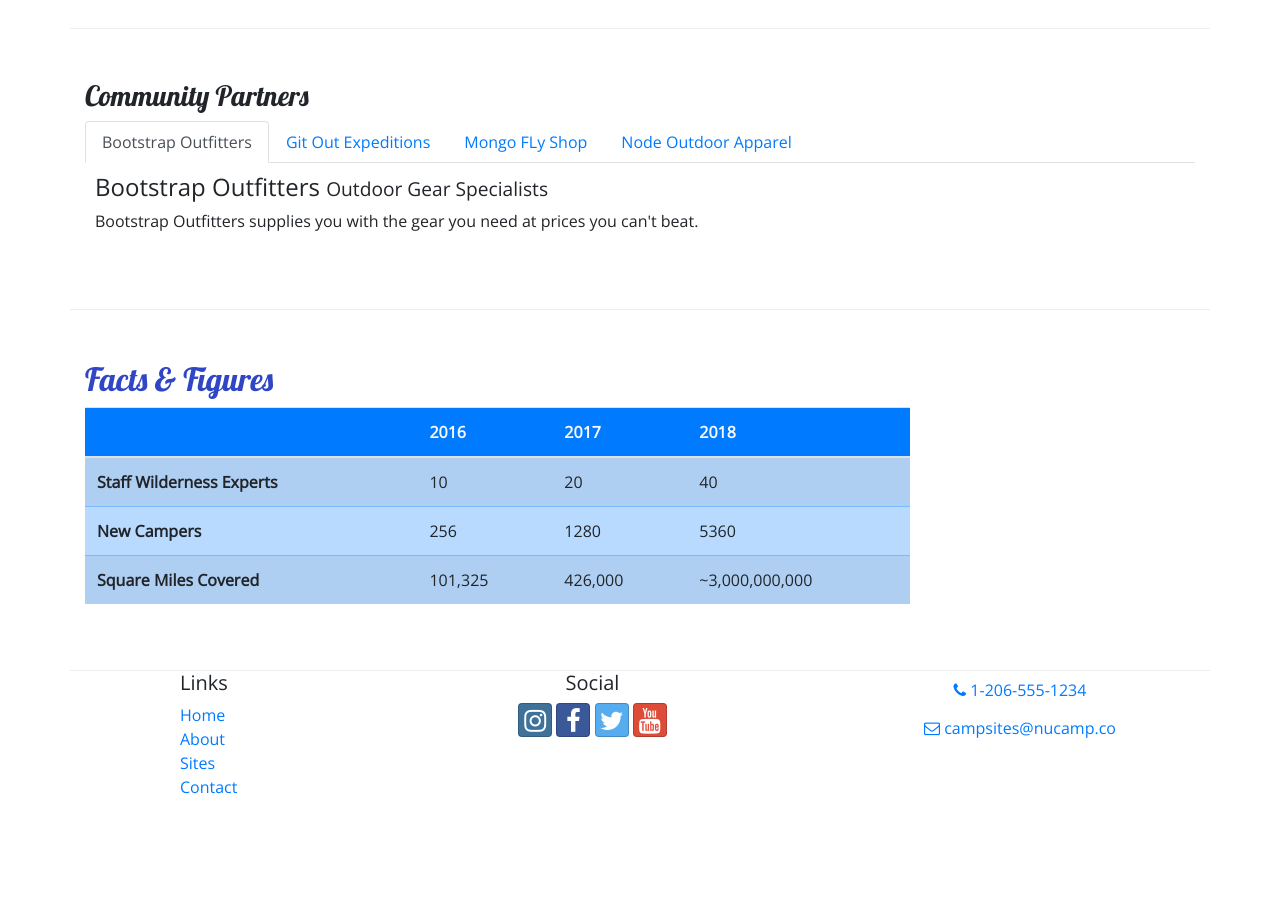
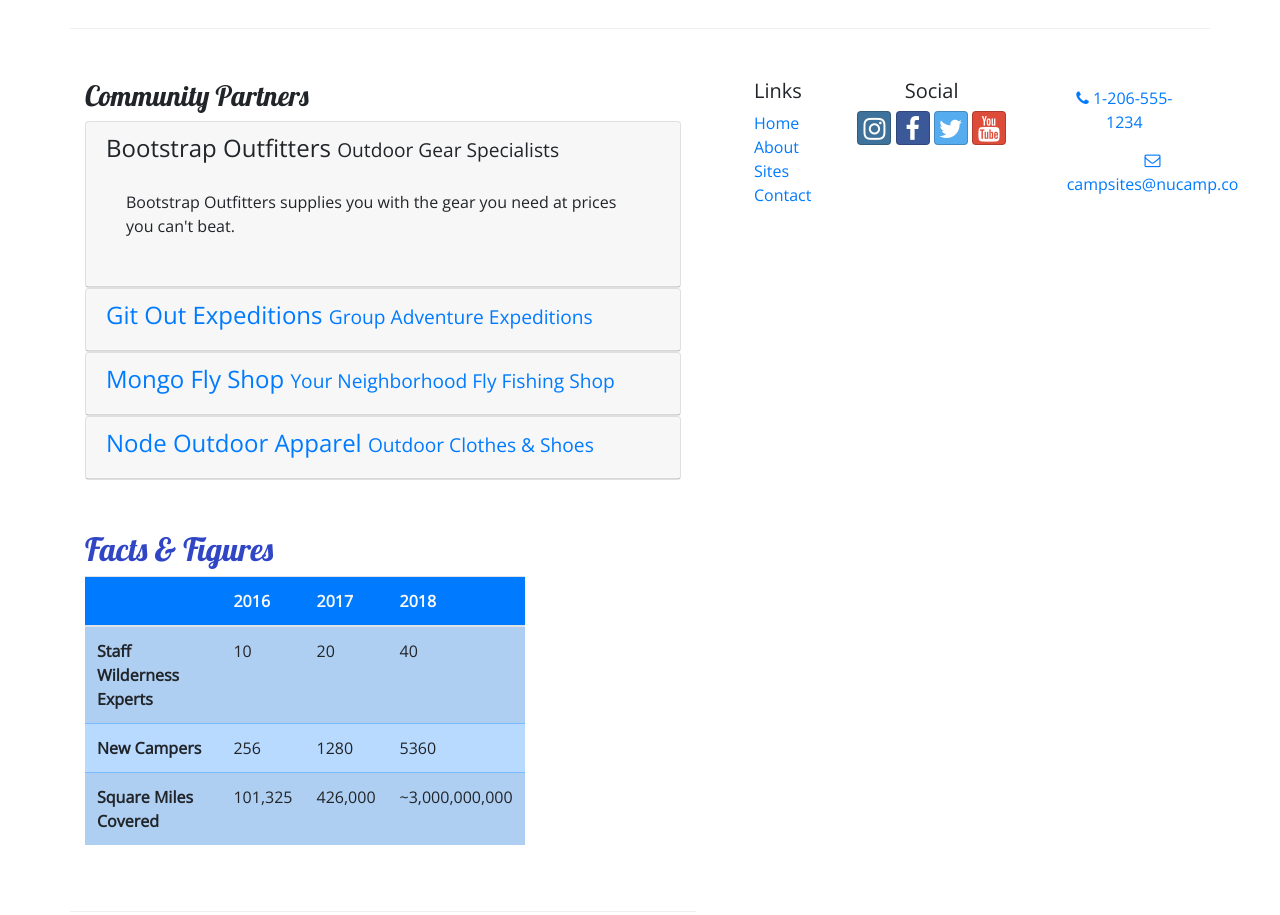
Before and after one commit to Zayy01/nucamp_bootstrap, a website: page aboutus.html in a window 1280 px wide. Shown: the part 800-1715 px from the top of the page. Before the commit the page ends 1615 px from the top, so only its background shows below. Drawn offline with nearby package versions, Linux system fonts and the light colour scheme.

Commit message:
Accordian

```diff
--- a/aboutus.html
+++ b/aboutus.html
@@ -110,27 +110,58 @@
             <div class="row row-content">
                 <div class="col">
                     <h3>Community Partners</h3>
-                    <ul class="nav nav-tabs">
-                        <li class="nav-item"><a class="nav-link active" href="#bootstrap" role="tab" data-toggle="tab">Bootstrap Outfitters</a></li>
-                        <li class="nav-item"><a class="nav-link" href="#git" role="tab" data-toggle="tab">Git Out Expeditions</a></li>
-                        <li class="nav-item"><a class="nav-link" href="#mongo" role="tab" data-toggle="tab">Mongo FLy Shop</a></li>
-                        <li class="nav-item"><a class="nav-link" href="#node" role="tab" data-toggle="tab">Node Outdoor Apparel</a></li>
-                    </ul>
-                    <div class="tab-content">
-                        <div role="tabpanel" class="tab-pane fade show active" id="boostrap">
-                            <h4>Bootstrap Outfitters <small>Outdoor Gear Specialists</small></h4>
+                    <div id="accordian">
+                        <div class="card">
+                            <div role="tab" class="card-header">
+                                <h4>
+                                    <a data-toggle="collapse" data-target="#bootstrap">
+                                        Bootstrap Outfitters <small>Outdoor Gear Specialists</small>
+                                    </a>
+                                </h4>
+                                <div class="collapse show" id="bootstrap" data-parent="#accordian">
+                                    <div class="card-body">
                                         <p class="d-none d-sm-block">Bootstrap Outfitters supplies you with the gear you need at prices you can't beat.</p>
                                     </div>
-                        <div role="tabpanel" class="tab-pane fade" id="git">
-                        <h4>Git Out Expeditions <small>Group Adventure Expeditions</small></h4>
+                                </div>
+                            </div>
+                        </div>
+                        <div class="card">
+                            <div role="tab" class="card-header">
+                                <h4>
+                                    <a class="collapsed" data-toggle="collapse" data-target="#git">
+                                        Git Out Expeditions <small>Group Adventure Expeditions</small>
+                                    </a>
+                                </h4>
+                                <div class="collapse" id="git" date-parent="#accordian">
+                                    <div class="card-body">
                                         <p class="d-none d-sm-block">Join Git Out Expeditions to explore new horizons with a group of other adventurers!</p>
                                     </div>
-                        <div role="tabpanel" class="tab-pane fade" id="mongo">
-                        <h4>Mongo Fly Shop <small>Your Neighborhood Fly Fishing Shop</small></h4>
+                                </div>
+                            </div>
+                        </div>
+                        <div class="card">
+                            <div role="tab" class="card-header">
+                                <h4>
+                                    <a class="collapsed" data-toggle="collapse" data-target="#mongo">
+                                        Mongo Fly Shop <small>Your Neighborhood Fly Fishing Shop</small>
+                                    </a>
+                                </h4>
+                                <div class="collapse" id="mongo" data-parent="#accordian">
+                                    <div class="card-body">
                                         <p class="d-none d-sm-block">Need a new fishing pole, a tacklebox, or flies of all kinds? Stop by Mongo Fly Shop.</p>
                                     </div>
-                        <div role="tabpanel" class="tab-pane fade" id="node">
-                        <h4>Node Outdoor Apparel <small>Outdoor Clothes & Shoes</small></h4>
+                                </div>
+                            </div>
+                        </div>
+                        <div class="card">
+                            <div role="tab" class="card-header">
+                                <h4>
+                                    <a class="collapsed" data-toggle="collapse" data-target="#node">
+                                        Node Outdoor Apparel <small>Outdoor Clothes & Shoes</small>
+                                    </a>
+                                </h4>
+                                <div class="collapse" id="node" data-parent="#accordian">
+                                    <div class="card-body">
                                         <p class="d-none d-sm-block">From polar fleeces to swimsuits, hiking boots to waders, a visit to Node will be sure to get you covered.</p>
                                     </div>
                                 </div>
--- a/css/style.css
+++ b/css/style.css
@@ -37,9 +37,3 @@
     background-color: #901CAD;
     margin: 0;
 }
-
-.tab-content {
-    border: 1 px solid #DDD;
-    border-top: none;
-    padding: 10px;
-}
```
Lines whose indentation alone changed are shown as unchanged.
